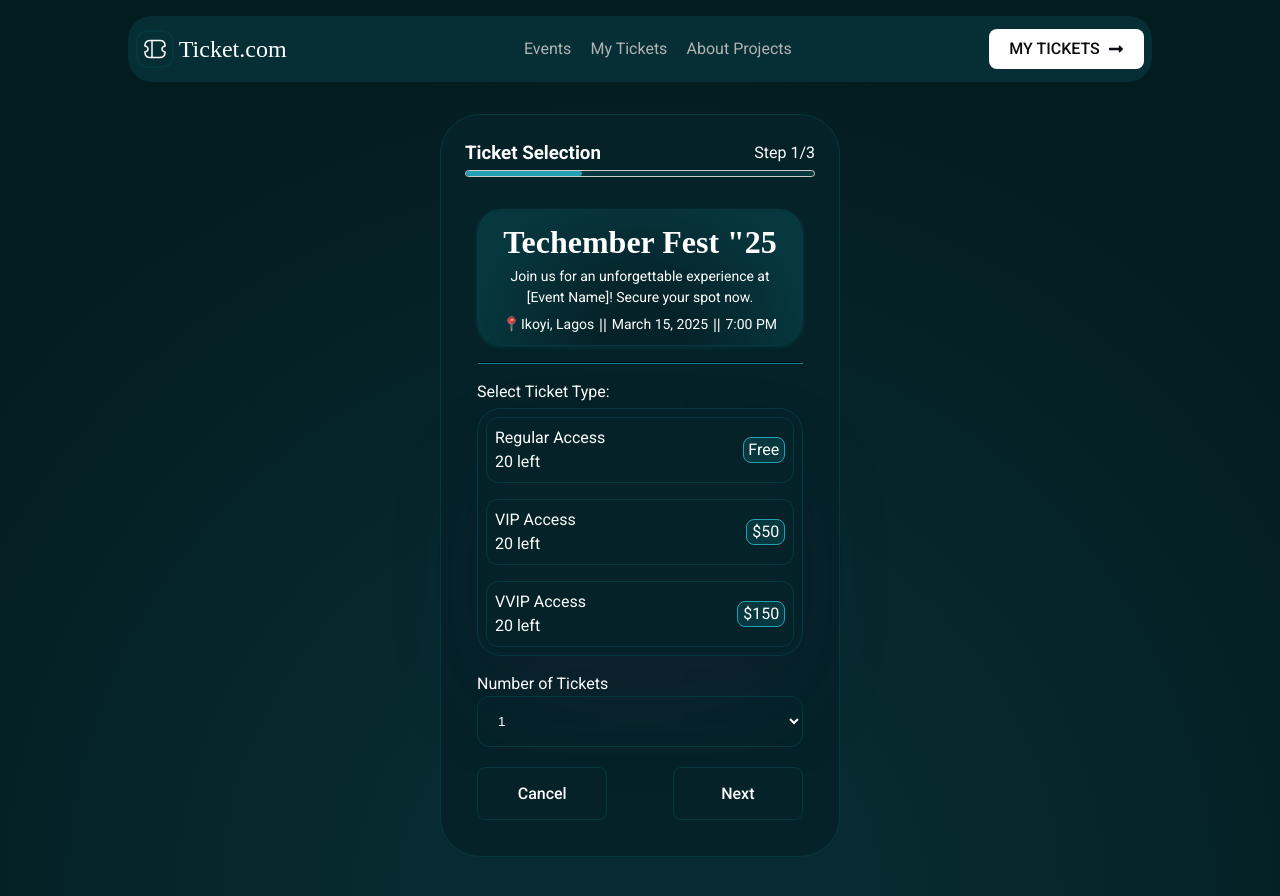
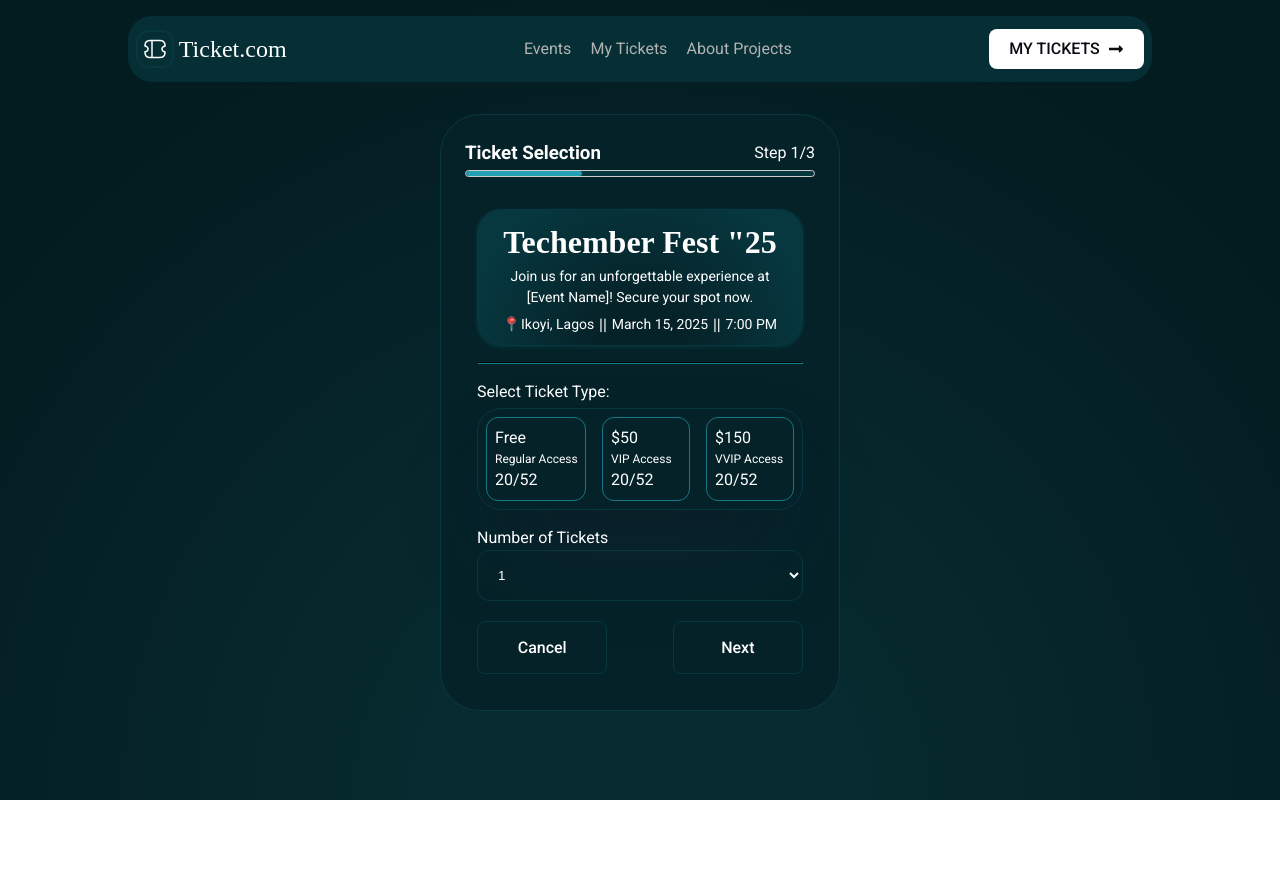
Before and after one commit to iKeyFx/Conference-Ticket-Generator, a React (Vite) app: page /step-1 in a window 1280 px wide. Shown: the top 896 px of the page. After the commit the page ends 800 px from the top, so only its background shows below. Built offline with nearby package versions, Linux system fonts and the light colour scheme; a web font is replaced by a local one.

Commit message:
initial commit

```diff
--- a/src/ui/TicketSelection.jsx
+++ b/src/ui/TicketSelection.jsx
@@ -104,40 +104,49 @@ const TicketTypeGrid = styled.div`
   border: 1px solid var(--color-secondary);
   border-radius: var(--border-radius-lg);
   padding: var(--spacing-sm);
-  display: grid;
+  display: flex;
   gap: var(--spacing-md);
+
+  @media (max-width: 500px) {
+    display: grid;
+  }
 `;
 
 const TicketOption = styled.div`
-  display: flex;
-  align-items: center;
-  justify-content: space-between;
   cursor: pointer;
   gap: var(--spacing-md);
-  border: 1px solid var(--color-secondary);
+  border: 1px solid var(--color-accent-dark);
   padding: var(--spacing-sm);
   border-radius: var(--border-radius-md);
   background-color: ${({ isSelected }) =>
     isSelected ? "var(--color-accent-dark)" : "transparent"};
-
+  min-width: 70px;
   p {
     margin: 0;
   }
 
   &:hover {
     background-color: var(--color-accent-dark);
-    border: 1px solid var(--color-accent-dark);
     transition: all 0.3s;
   }
 `;
 
 const TicketPrice = styled.div`
-  background-color: var(--color-secondary);
-  border: 1px solid var(--color-accent);
-  padding: 0px var(--spacing-xs);
-  border-radius: var(--border-radius-sm);
+  white-space: nowrap;
 `;
 
+const TicketType = styled.div`
+  p {
+    font-size: 12px;
+    white-space: nowrap;
+    text-overflow: ellipsis;
+  }
+
+  span {
+    white-space: nowrap;
+    display: block;
+  }
+`;
 const TicketQuantitySelector = styled.div`
   p {
     margin-bottom: 0;
@@ -245,11 +254,11 @@ function TicketSelection() {
               }
             }}
           >
-            <div>
+            <TicketPrice>Free</TicketPrice>
+            <TicketType>
               <p>Regular Access</p>
-              <span>20 left</span>
-            </div>
-            <TicketPrice>Free</TicketPrice>
+              <span>20/52</span>
+            </TicketType>
           </TicketOption>
           <TicketOption
             role="button"
@@ -262,11 +271,11 @@ function TicketSelection() {
               }
             }}
           >
-            <div>
+            <TicketPrice>$50</TicketPrice>
+            <TicketType>
               <p>VIP Access</p>
-              <span>20 left</span>
-            </div>
-            <TicketPrice>$50</TicketPrice>
+              <span>20/52</span>
+            </TicketType>
           </TicketOption>
           <TicketOption
             role="button"
@@ -279,11 +288,11 @@ function TicketSelection() {
             }}
             isSelected={selectedTicketType === "VVIP Access"}
           >
-            <div>
+            <TicketPrice>$150</TicketPrice>
+            <TicketType>
               <p>VVIP Access</p>
-              <span>20 left</span>
-            </div>
-            <TicketPrice>$150</TicketPrice>
+              <span>20/52</span>
+            </TicketType>
           </TicketOption>
         </TicketTypeGrid>
       </TicketTypeSection>
```
